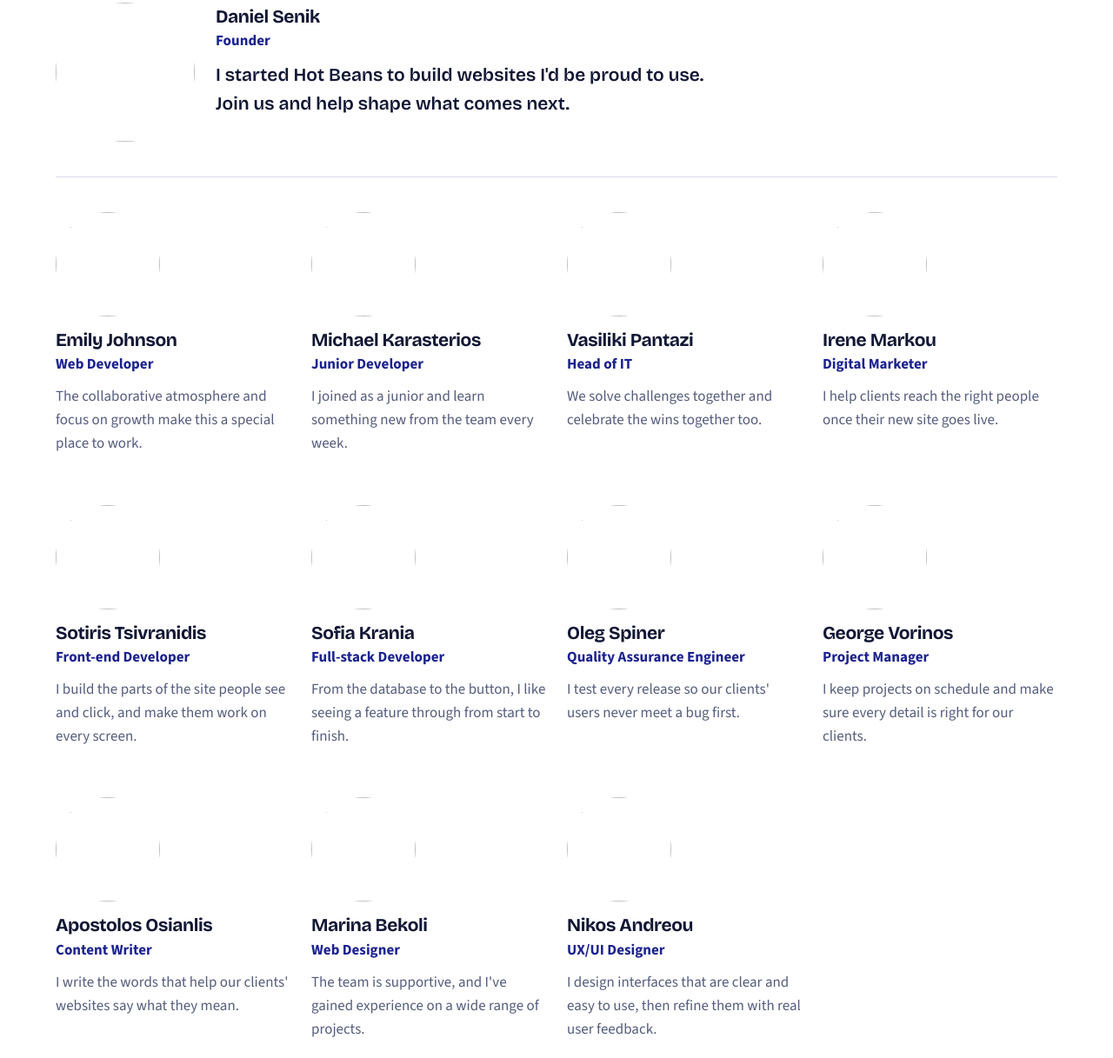
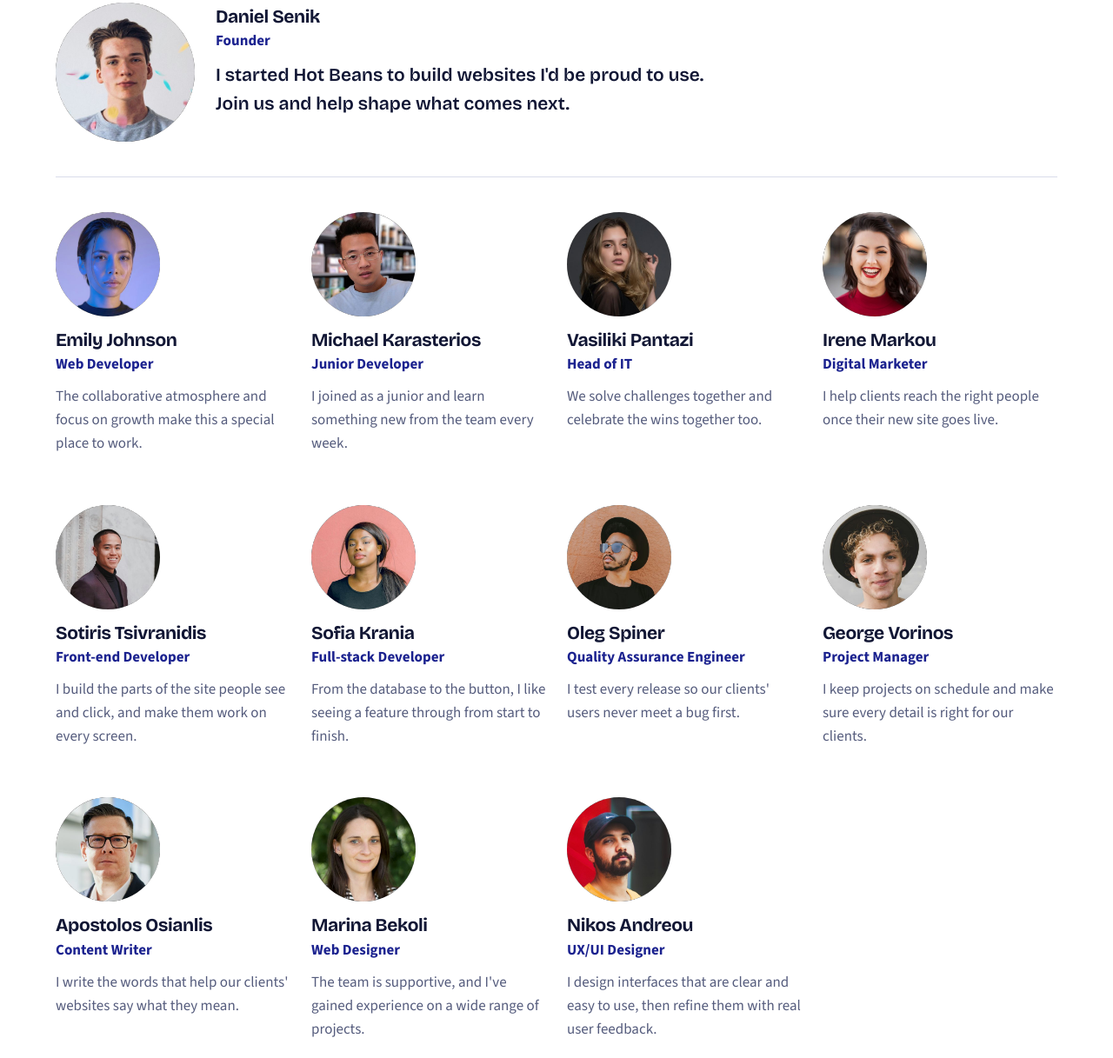
Before and after one commit to N4staa/HBW, a plain HTML site: page team.html in a window 1280 px wide. Shown: the part 539-1756 px from the top of the page at 87% size. Drawn offline with nearby package versions, Linux system fonts and the light colour scheme; files that its build step writes are made by us from their sources.

Commit message:
Add files via upload
Fix file paths

```diff
--- a/team.html
+++ b/team.html
@@ -5,12 +5,12 @@
   <meta name="viewport" content="width=device-width, initial-scale=1">
   <title>Our team | Hot Beans Web</title>
   <meta name="description" content="Meet the developers, designers and specialists at Hot Beans Web.">
-  <link rel="icon" href="assets/img/favicon.svg" type="image/svg+xml">
+  <link rel="icon" href="favicon.svg" type="image/svg+xml">
   <link rel="preconnect" href="https://fonts.googleapis.com">
   <link rel="preconnect" href="https://fonts.gstatic.com" crossorigin>
   <link rel="stylesheet" href="https://fonts.googleapis.com/css2?family=Bricolage+Grotesque:opsz,wght@12..96,600;12..96,700;12..96,800&family=Source+Sans+3:wght@400;600;700&display=swap">
-  <link rel="stylesheet" href="assets/css/style.css">
-  <script src="assets/js/main.js" defer></script>
+  <link rel="stylesheet" href="style.css">
+  <script src="main.js" defer></script>
 </head>
 <body>
   <a class="skip-link" href="#main">Skip to content</a>
@@ -41,7 +41,7 @@
       <div class="wrap">
         <ul class="team">
         <li class="member member--founder">
-          <img src="assets/img/team/daniel-senik.jpg" width="440" height="440" alt="">
+          <img src="daniel-senik.jpg" width="440" height="440" alt="">
           <div>
             <h2>Daniel Senik</h2>
             <p class="member-role">Founder</p>
@@ -49,67 +49,67 @@
           </div>
         </li>
         <li class="member">
-          <img src="assets/img/team/emily-johnson.jpg" width="440" height="440" alt="" loading="lazy">
+          <img src="emily-johnson.jpg" width="440" height="440" alt="" loading="lazy">
           <h2>Emily Johnson</h2>
           <p class="member-role">Web Developer</p>
           <p>The collaborative atmosphere and focus on growth make this a special place to work.</p>
         </li>
         <li class="member">
-          <img src="assets/img/team/michael-karasterios.jpg" width="440" height="440" alt="" loading="lazy">
+          <img src="michael-karasterios.jpg" width="440" height="440" alt="" loading="lazy">
           <h2>Michael Karasterios</h2>
           <p class="member-role">Junior Developer</p>
           <p>I joined as a junior and learn something new from the team every week.</p>
         </li>
         <li class="member">
-          <img src="assets/img/team/vasiliki-pantazi.jpg" width="440" height="440" alt="" loading="lazy">
+          <img src="vasiliki-pantazi.jpg" width="440" height="440" alt="" loading="lazy">
           <h2>Vasiliki Pantazi</h2>
           <p class="member-role">Head of IT</p>
           <p>We solve challenges together and celebrate the wins together too.</p>
         </li>
         <li class="member">
-          <img src="assets/img/team/irene-markou.jpg" width="440" height="440" alt="" loading="lazy">
+          <img src="irene-markou.jpg" width="440" height="440" alt="" loading="lazy">
           <h2>Irene Markou</h2>
           <p class="member-role">Digital Marketer</p>
           <p>I help clients reach the right people once their new site goes live.</p>
         </li>
         <li class="member">
-          <img src="assets/img/team/sotiris-tsivranidis.jpg" width="440" height="440" alt="" loading="lazy">
+          <img src="sotiris-tsivranidis.jpg" width="440" height="440" alt="" loading="lazy">
           <h2>Sotiris Tsivranidis</h2>
           <p class="member-role">Front-end Developer</p>
           <p>I build the parts of the site people see and click, and make them work on every screen.</p>
         </li>
         <li class="member">
-          <img src="assets/img/team/sofia-krania.jpg" width="440" height="440" alt="" loading="lazy">
+          <img src="sofia-krania.jpg" width="440" height="440" alt="" loading="lazy">
           <h2>Sofia Krania</h2>
           <p class="member-role">Full-stack Developer</p>
           <p>From the database to the button, I like seeing a feature through from start to finish.</p>
         </li>
         <li class="member">
-          <img src="assets/img/team/oleg-spiner.jpg" width="440" height="440" alt="" loading="lazy">
+          <img src="oleg-spiner.jpg" width="440" height="440" alt="" loading="lazy">
           <h2>Oleg Spiner</h2>
           <p class="member-role">Quality Assurance Engineer</p>
           <p>I test every release so our clients' users never meet a bug first.</p>
         </li>
         <li class="member">
-          <img src="assets/img/team/george-vorinos.jpg" width="440" height="440" alt="" loading="lazy">
+          <img src="george-vorinos.jpg" width="440" height="440" alt="" loading="lazy">
           <h2>George Vorinos</h2>
           <p class="member-role">Project Manager</p>
           <p>I keep projects on schedule and make sure every detail is right for our clients.</p>
         </li>
         <li class="member">
-          <img src="assets/img/team/apostolos-osianlis.jpg" width="440" height="440" alt="" loading="lazy">
+          <img src="apostolos-osianlis.jpg" width="440" height="440" alt="" loading="lazy">
           <h2>Apostolos Osianlis</h2>
           <p class="member-role">Content Writer</p>
           <p>I write the words that help our clients' websites say what they mean.</p>
         </li>
         <li class="member">
-          <img src="assets/img/team/marina-bekoli.jpg" width="440" height="440" alt="" loading="lazy">
+          <img src="marina-bekoli.jpg" width="440" height="440" alt="" loading="lazy">
           <h2>Marina Bekoli</h2>
           <p class="member-role">Web Designer</p>
           <p>The team is supportive, and I've gained experience on a wide range of projects.</p>
         </li>
         <li class="member">
-          <img src="assets/img/team/nikos-andreou.jpg" width="440" height="440" alt="" loading="lazy">
+          <img src="nikos-andreou.jpg" width="440" height="440" alt="" loading="lazy">
           <h2>Nikos Andreou</h2>
           <p class="member-role">UX/UI Designer</p>
           <p>I design interfaces that are clear and easy to use, then refine them with real user feedback.</p>
```
Also changed, not shown: 404.html (+3 -3 lines), apply.html (+3 -3 lines), careers.html (+3 -3 lines), courses.html (+3 -3 lines), index.html (+6 -6 lines), thank-you.html (+3 -3 lines), 1 other file.
